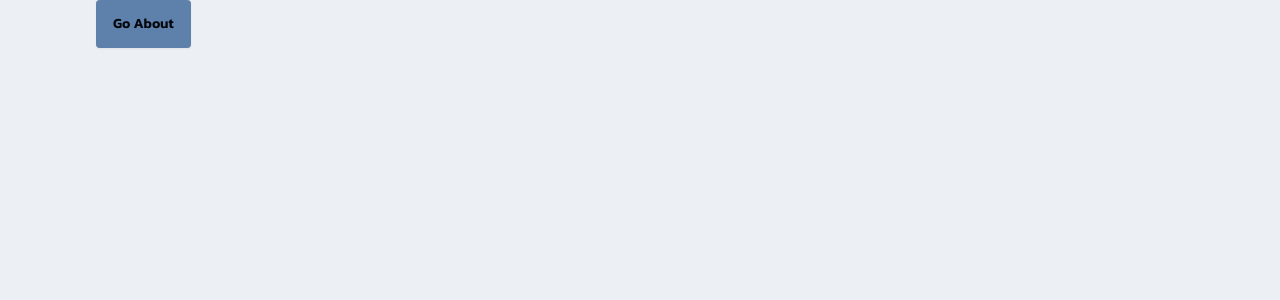
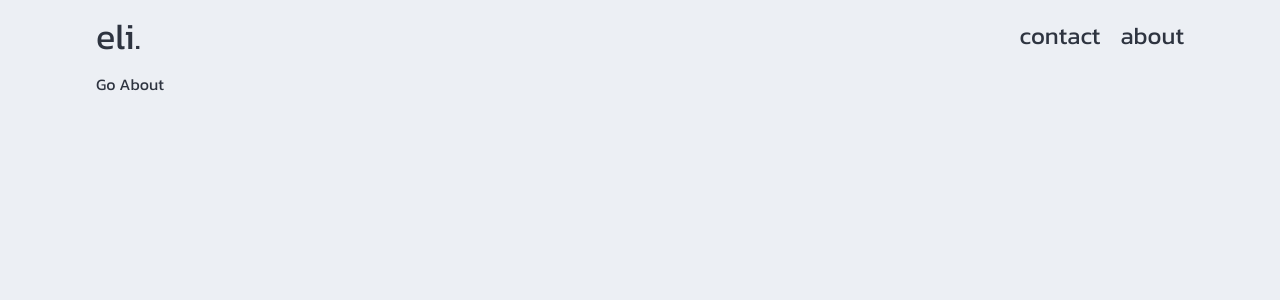
Before and after one commit to e-qa/www, a React (Vite) app: page / in a window 1280 px wide. Shown: the top 300 px of the page. Built offline with nearby package versions, Linux system fonts and the light colour scheme.

Commit message:
add components

```diff
--- a/src/App.tsx
+++ b/src/App.tsx
@@ -3,11 +3,13 @@ import Home from "./pages/Home";
 import Contact from "./pages/Contact";
 import About from "./pages/About";
 import NotFound from "./pages/NotFound";
+import Navbar from "./components/Navbar";
 
 function App() {
   return (
     <div className="align-element">
       <Router>
+        <Navbar />
         <Routes>
           <Route path="/" element={<Home />} />
           <Route path="/contact" element={<Contact />} />
--- /dev/null
+++ b/src/components/Navbar.tsx
@@ -0,0 +1,21 @@
+import { Link } from "react-router-dom";
+
+const Navbar = () => {
+  return (
+    <nav className="flex items-center justify-between my-4">
+      <Link to={"/"} className="text-4xl">
+        eli.
+      </Link>
+      <div className="flex gap-5">
+        <Link to={"/contact"} className="text-2xl">
+          contact
+        </Link>
+        <Link to={"/about"} className="text-2xl">
+          about
+        </Link>
+      </div>
+    </nav>
+  );
+};
+
+export default Navbar;
--- a/src/pages/Home.tsx
+++ b/src/pages/Home.tsx
@@ -3,9 +3,7 @@ import { Link } from "react-router-dom";
 const Home = () => {
   return (
     <div>
-      <Link to="/about" className="btn btn-primary">
-        Go About
-      </Link>
+      <Link to="/about">Go About</Link>
     </div>
   );
 };
```
